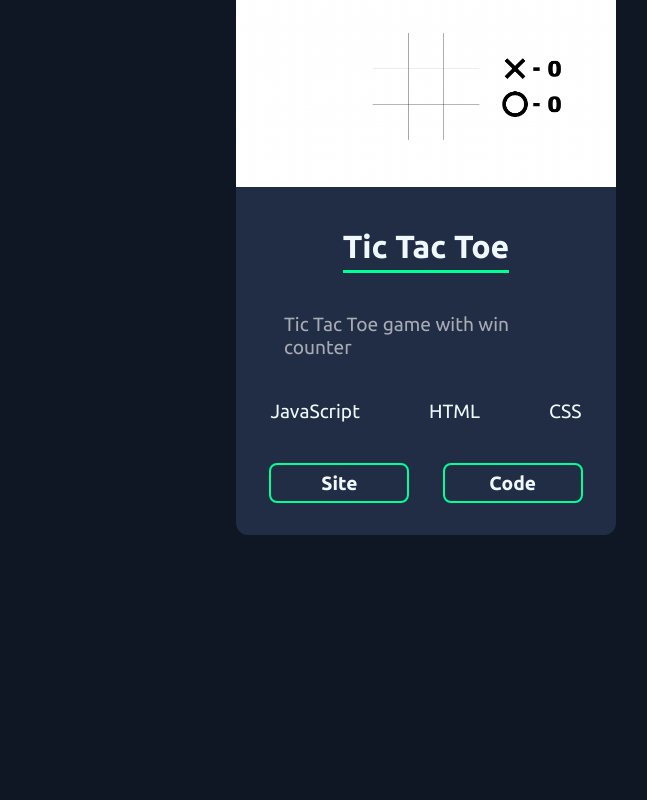
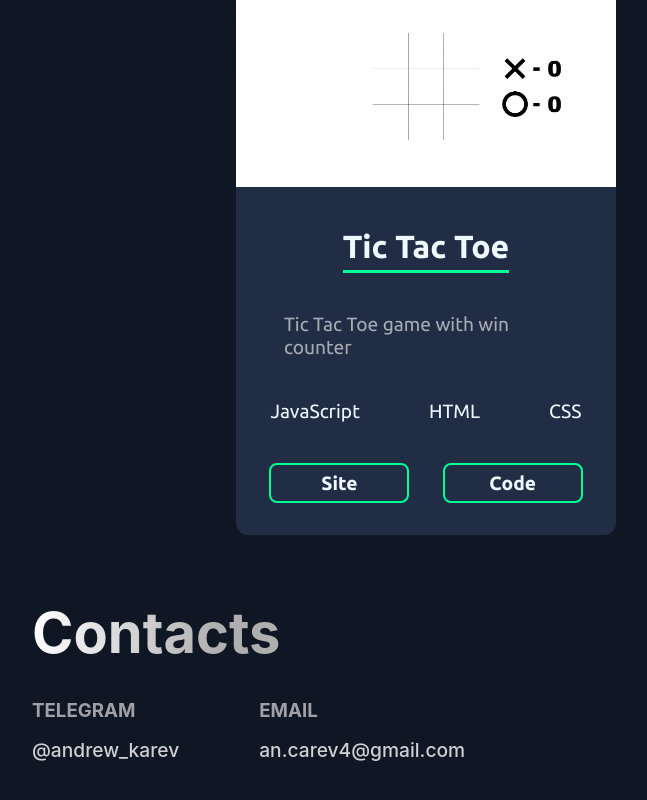
Before and after one commit to andrewkarev/cv, a React (Create React App) app: page / in a window 1280 px wide. Shown: the part 4502-5302 px from the top of the page, without its empty margins (0-647 px from the left). Before the commit the page ends 5085 px from the top, so only its background shows below. Built offline with nearby package versions, Linux system fonts and the light colour scheme; the HTML template or start-up script is replaced by a standard one.

Commit message:
feat: implement `contacts` component

```diff
--- a/src/App.tsx
+++ b/src/App.tsx
@@ -1,5 +1,6 @@
 import React from 'react';
 import './App.css';
+import Contacts from './components/contacts/Contacts';
 import Education from './components/education/Education';
 import Header from './components/header/Header';
 import Hero from './components/hero/Hero';
@@ -16,6 +17,7 @@ const App = () => {
         <Technologies />
         <Education />
         <Projects />
+        <Contacts />
       </main>
     </div>
   );
--- /dev/null
+++ b/src/components/contacts/Contacts.tsx
@@ -0,0 +1,22 @@
+import React from 'react';
+import './contacts.css';
+
+const Contacts = () => {
+  return (
+    <section className="contacts" id="contacts">
+      <h2 className="contacts-title">Contacts</h2>
+      <ul className="contacts-list">
+        <li className="contacts-list-item">
+          <h3 className="contact-title">Telegram</h3>
+          <a className="contact-link" href="https://t.me/andrew_karev">@andrew_karev</a>
+        </li>
+        <li className="contacts-list-item">
+          <h3 className="contact-title">Email</h3>
+          <a className="contact-link" href="mailto:an.carev4@gmail.com">an.carev4@gmail.com</a>
+        </li>
+      </ul>
+    </section>
+  );
+};
+
+export default Contacts;
--- /dev/null
+++ b/src/components/contacts/contacts.css
@@ -0,0 +1,43 @@
+.contacts {
+  display: flex;
+  flex-direction: column;
+  gap: 2rem;
+  padding: 32px 0;
+}
+
+.contacts-title {
+  margin-right: auto;
+  font-size: 3.5rem;
+  background: linear-gradient(90deg, rgba(255, 255, 255, 1) 0%, rgba(175, 175, 175, 1) 75%);
+  background-clip: text;
+  -webkit-background-clip: text;
+  -webkit-text-fill-color: transparent;
+}
+
+.contacts-list {
+  display: flex;
+  gap: 5rem;
+}
+
+.contacts-list-item {
+  display: flex;
+  flex-direction: column;
+  gap: 1rem;
+}
+
+.contact-title {
+  text-transform: uppercase;
+  color: rgba(255, 255, 255, 0.6);
+}
+
+.contact-link {
+  display: block;
+  font-size: 1.2rem;
+  font-weight: 500;
+  color: rgba(255, 255, 255, 0.8);
+  transition: 0.5s ease;
+}
+
+.contact-link:hover {
+  color: #ffffff;
+}
```
